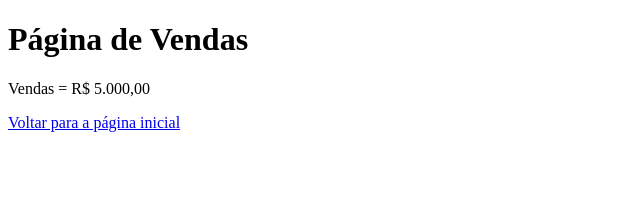
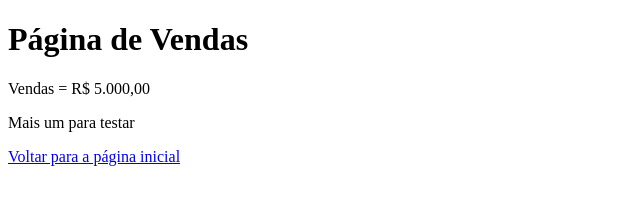
Before and after one commit to francineprado/pagina_de_vendas, a plain HTML site: page vendas.html in a window 1280 px wide. Shown: the whole page, without its empty margins (0-640 px from the left). Drawn offline with Linux system fonts and the light colour scheme.

Commit message:
"Inserida uma linha de teste"

```diff
--- a/vendas.html
+++ b/vendas.html
@@ -9,6 +9,7 @@
 <body>
     <h1>Página de Vendas</h1>
     <p>Vendas = R$ 5.000,00</p>
+    <p>Mais um para testar</p>
     <a href="index.html">Voltar para a página inicial</a>
 </body>
 </html>
```
